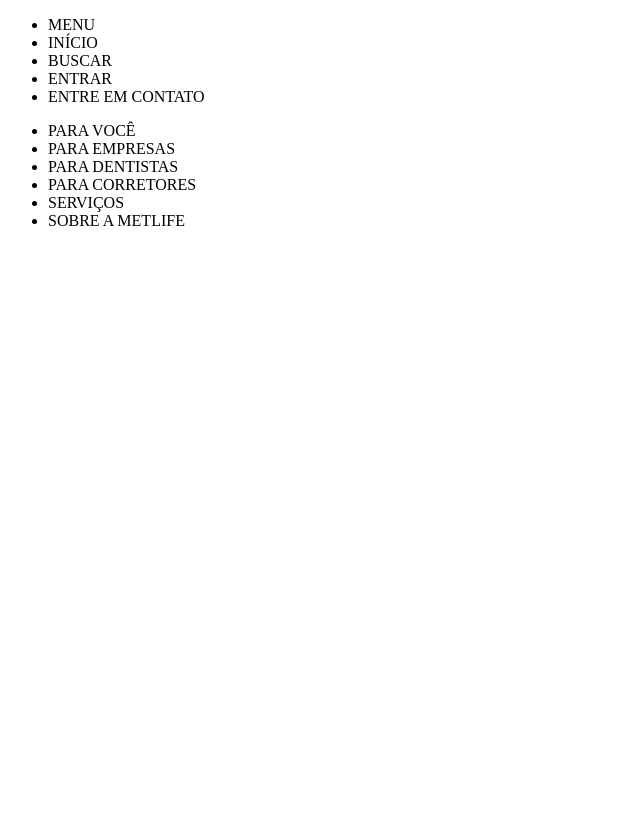
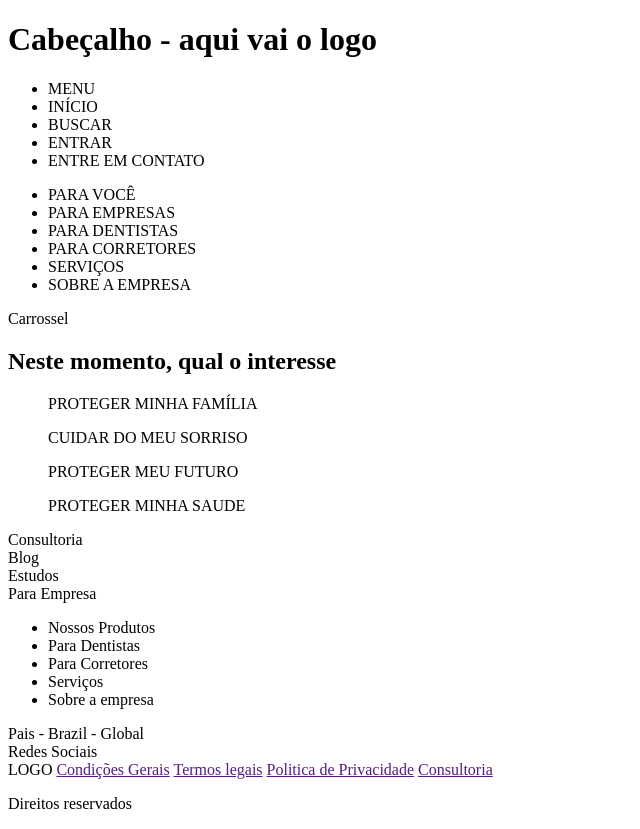
Before and after one commit to ClaytonSilva-dev/site-institucional, a plain HTML site: page index.html in a window 1280 px wide. Shown: the whole page, without its empty margins (0-640 px from the left). Before the commit the page ends 800 px from the top, so only its background shows below. Drawn offline with Linux system fonts and the light colour scheme.

Commit message:
esqueleto html

```diff
--- a/index.html
+++ b/index.html
@@ -6,6 +6,8 @@
 </head>
 <body>
 <header>
+
+	<h1>Cabeçalho - aqui vai o logo</h1>
 	<nav>
 		<ul>
 			<li>MENU</li>
@@ -22,15 +24,60 @@
     		<li>PARA DENTISTAS</li>
     		<li>PARA CORRETORES</li>
     		<li>SERVIÇOS</li>
-    		<li>SOBRE A METLIFE</li>
+    		<li>SOBRE A EMPRESA</li>
     	</ul>
 
     </nav>
 
 </header>
-<article></article>
-<article></article>
-<footer></footer>
+<article>
+	<div>Carrossel</div>
+	<div>
+
+		<h1>Neste momento, qual o interesse</h1>
+		<nav>
+			<ul>PROTEGER MINHA FAMÍLIA</ul>
+			<ul>CUIDAR DO MEU SORRISO</ul>
+			<ul>PROTEGER MEU FUTURO</ul>
+			<ul>PROTEGER MINHA SAUDE</ul>
+		</nav>
+
+	</div>
+
+</article>
+
+<aside>
+	<div> Consultoria</div>
+	<div> Blog</div>
+	<div> Estudos</div>
+	<div> Para Empresa</div>
+</aside>
+
+
+
+<footer>
+	<ul>
+		<li>Nossos Produtos</li>
+		<li>Para Dentistas</li>
+		<li>Para Corretores</li>
+		<li>Serviços</li>
+		<li>Sobre a empresa</li>
+	</ul>
+
+
+	<div>Pais - Brazil - Global</div>
+	<div>Redes Sociais</div>
+	<span>LOGO</span>
+	<a href="">Condições Gerais</a>
+	<a href="">Termos legais</a>
+	<a href="">Politica de Privacidade</a>
+	<a href="">Consultoria</a>
+	<p>Direitos reservados</p>
+
+
+
+
+</footer>
 
 
 
```
